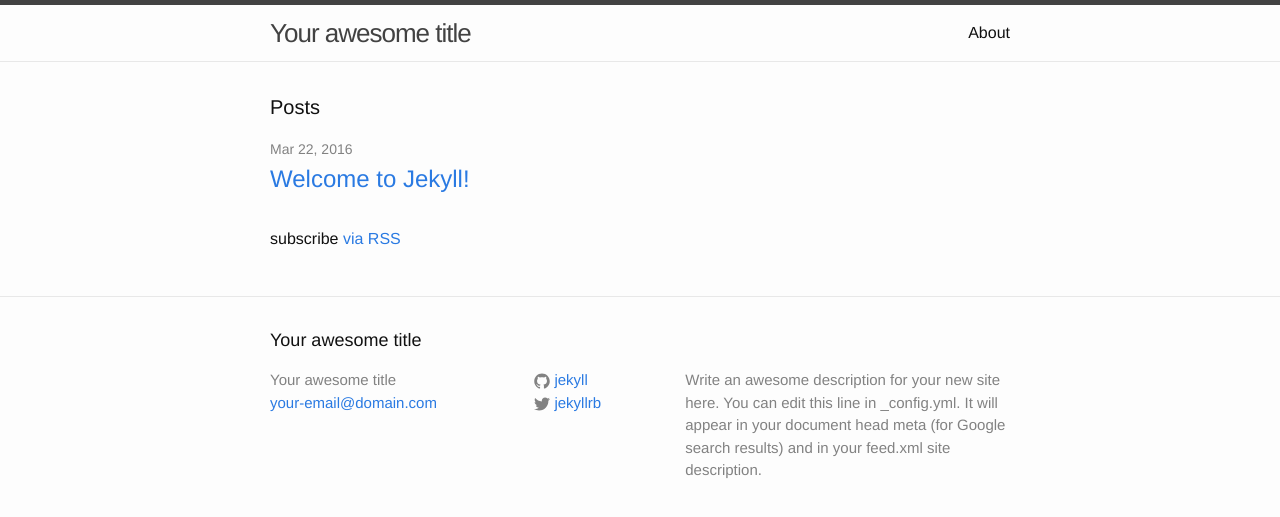
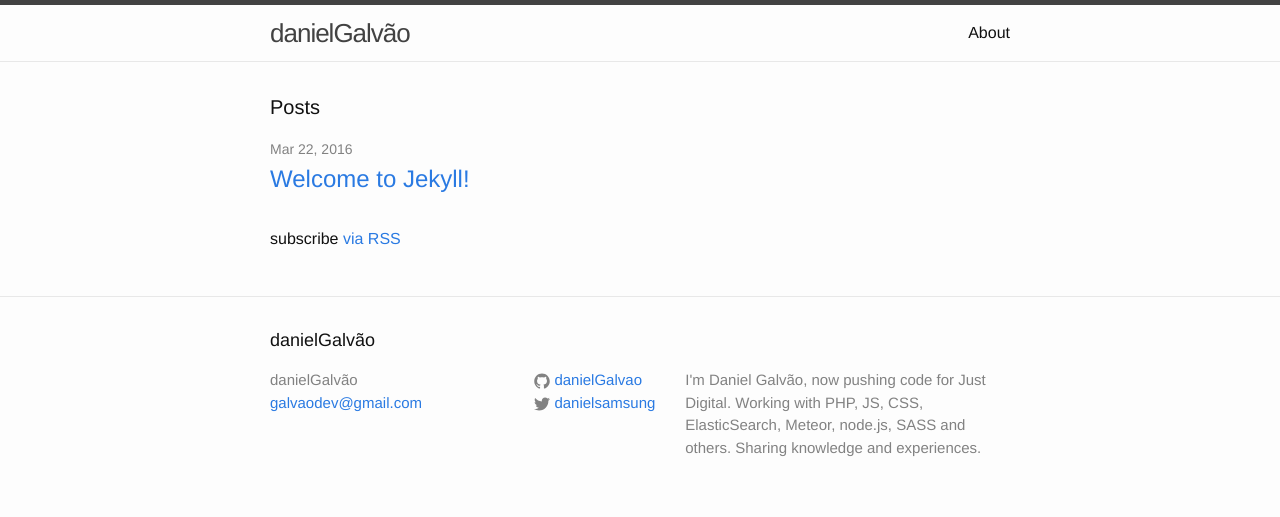
Before and after one commit to danielGalvao/danielGalvao.github.io, a Jekyll site: the page built from index.html, in a window 1280 px wide. Shown: the top 517 px of the page. Built offline with Jekyll 4.4.1, drawn with Linux system fonts in a browser that asks for light colours.

Commit message:
Update blog info

```diff
--- a/_config.yml
+++ b/_config.yml
@@ -6,16 +6,16 @@
 # 'jekyll serve'. If you change this file, please restart the server process.
 
 # Site settings
-title: Your awesome title
-email: your-email@domain.com
+title: danielGalvão
+email: galvaodev@gmail.com
 description: > # this means to ignore newlines until "baseurl:"
-  Write an awesome description for your new site here. You can edit this
-  line in _config.yml. It will appear in your document head meta (for
-  Google search results) and in your feed.xml site description.
+  I'm Daniel Galvão, now pushing code for Just Digital.
+  Working with PHP, JS, CSS, ElasticSearch, Meteor, node.js, SASS and others.
+  Sharing knowledge and experiences.
 baseurl: "" # the subpath of your site, e.g. /blog
-url: "http://yourdomain.com" # the base hostname & protocol for your site
-twitter_username: jekyllrb
-github_username:  jekyll
+url: "http://danielGalvao.github.io" # the base hostname & protocol for your site
+twitter_username: danielsamsung
+github_username:  danielGalvao
 
 # Build settings
 markdown: kramdown
```
